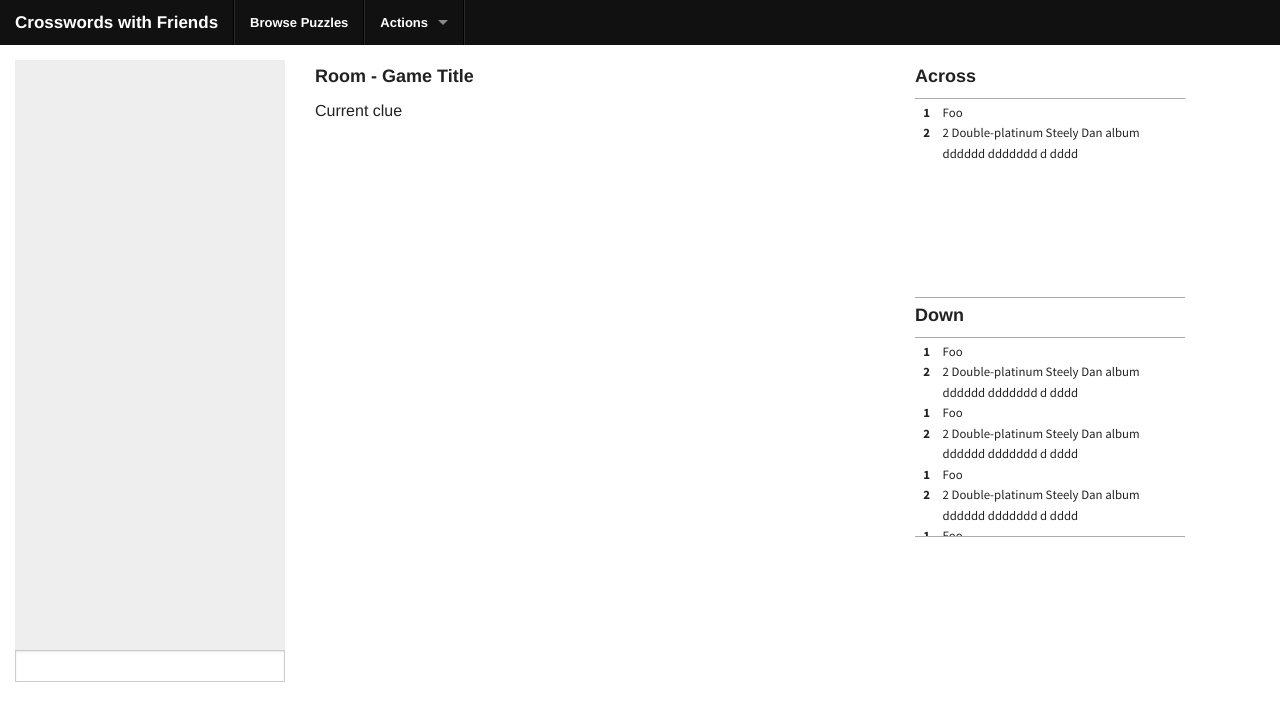
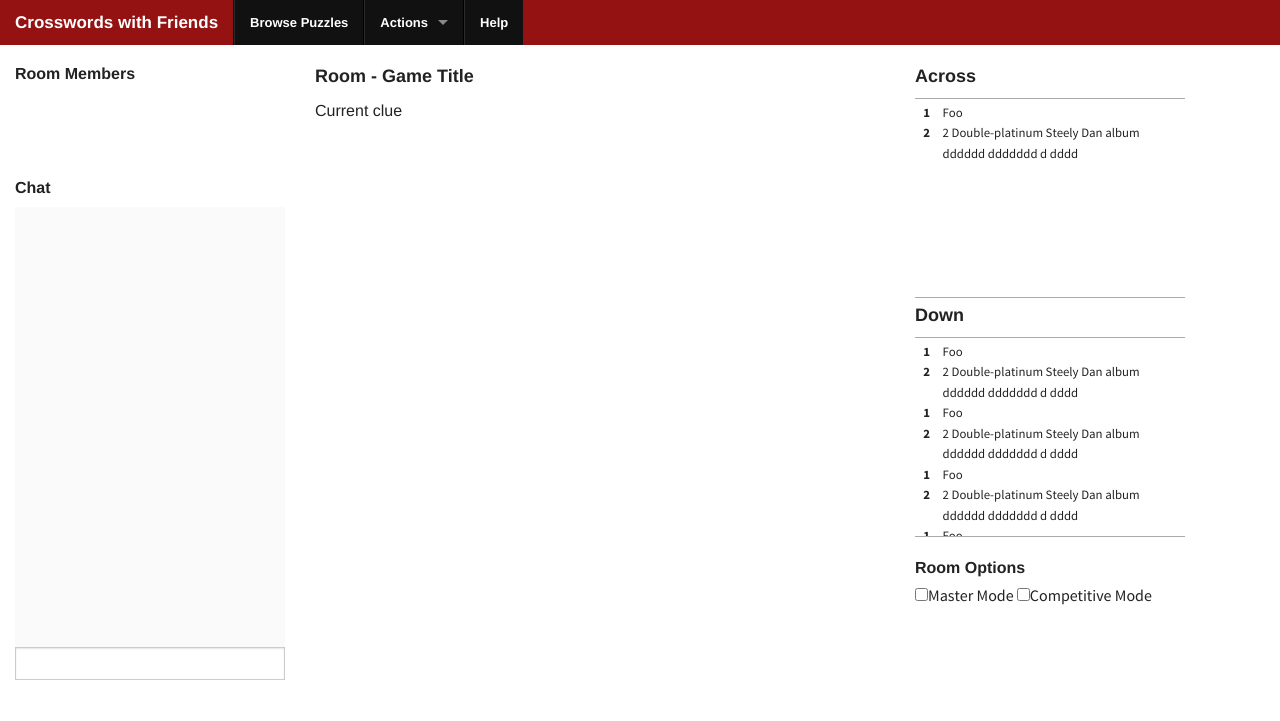
Before and after one commit to mcamac/crosswords, a Python web app: template templates/game.html in a window 1280 px wide. Shown: the top 721 px of the page. Run offline with Jinja, Linux system fonts and the light colour scheme; the template is opened without the code that fills it, so the values that code supplies are empty.

Commit message:
Stylistic changes, /username command, layout tweaks

```diff
--- a/static/css/room.css
+++ b/static/css/room.css
@@ -22,12 +22,21 @@
 	font-style: italic;
 }
 
+
+.top-bar {
+	background-color: rgb(148, 18, 18);
+}
+
+#members_box {
+	height: 80px;
+}
+
 #chat_box {
-	height: 590px;
+	height: 440px;
 	font-size: 0.8em;
 	font-family: 'Source Sans', sans-serif;
 	overflow: scroll;
-	background-color: #EEE;
+	background-color: #fafafa;
 }
 
 .crossword-column {
@@ -81,3 +90,7 @@
 	white-space: pre-wrap;
 	width: 200px;
 }
+
+#room_options {
+	margin-top: 20px;
+}
--- a/templates/game.html
+++ b/templates/game.html
@@ -36,10 +36,10 @@
           <li><a href="#">Check all squares</a></li>
           <li><a href="#">Regular Mode</a></li>
           <li class="divider"></li>
-          <li><a href="#">Dropdown Level 1d</a></li>
         </ul>
       </li>
       <li class="divider"></li>
+      <li><a href="#" data-reveal-id="help_modal">Help</a></li>
     </ul>
 </section>
 
@@ -47,7 +47,9 @@
 
 <div class="row game-area">
 	<div class="large-3 columns">
-
+		<h6> Room Members </h6>
+		<div id='members_box'></div>
+		<h6> Chat </h6>
 		<div id='chat_box'></div>
 
 		<input type="text" id='chat_input'/>
@@ -115,15 +117,25 @@
 				<div class="clue-text">2 Double-platinum Steely Dan album dddddd ddddddd d dddd</div>
 			</li>
 		</ul>
+		<div id="room_options">
+			<h6> Room Options </h6>
+			<input type="checkbox" value="foo">Master Mode</input>
+			<input type="checkbox" value="foo">Competitive Mode</input>
+		</div>
 	</div>
 </div>
 
 <div id="browse_modal" class="reveal-modal medium">
-  <h2>Awesome. I have it.</h2>
-  <p class="lead">Your couch.  It is mine.</p>
+  <h4>Browse Puzzles</h4>
   <p>Im a cool paragraph that lives inside of an even cooler modal. Wins</p>
+  <h5> Upload a Puzzle </h5>
   <a class="close-reveal-modal">&#215;</a>
-  <input id="fileupload" type="file" name="puzzle" data-url="/uploads/K41" multiple>
+  <input id="fileupload" type="file" name="puzzle" data-url="/uploads/{{room.id}}" multiple>
+</div>
+
+<div id="help_modal" class="reveal-modal medium">
+  <h4>Help</h4>
+  <p> To change your username, type <pre>/username new_username</pre> in chat.</p>
 </div>
 
 <script src="/static/js/room.js" type="text/javascript"></script>
```
Also changed, not shown: server.py (+61 -21 lines), 1 other file.
